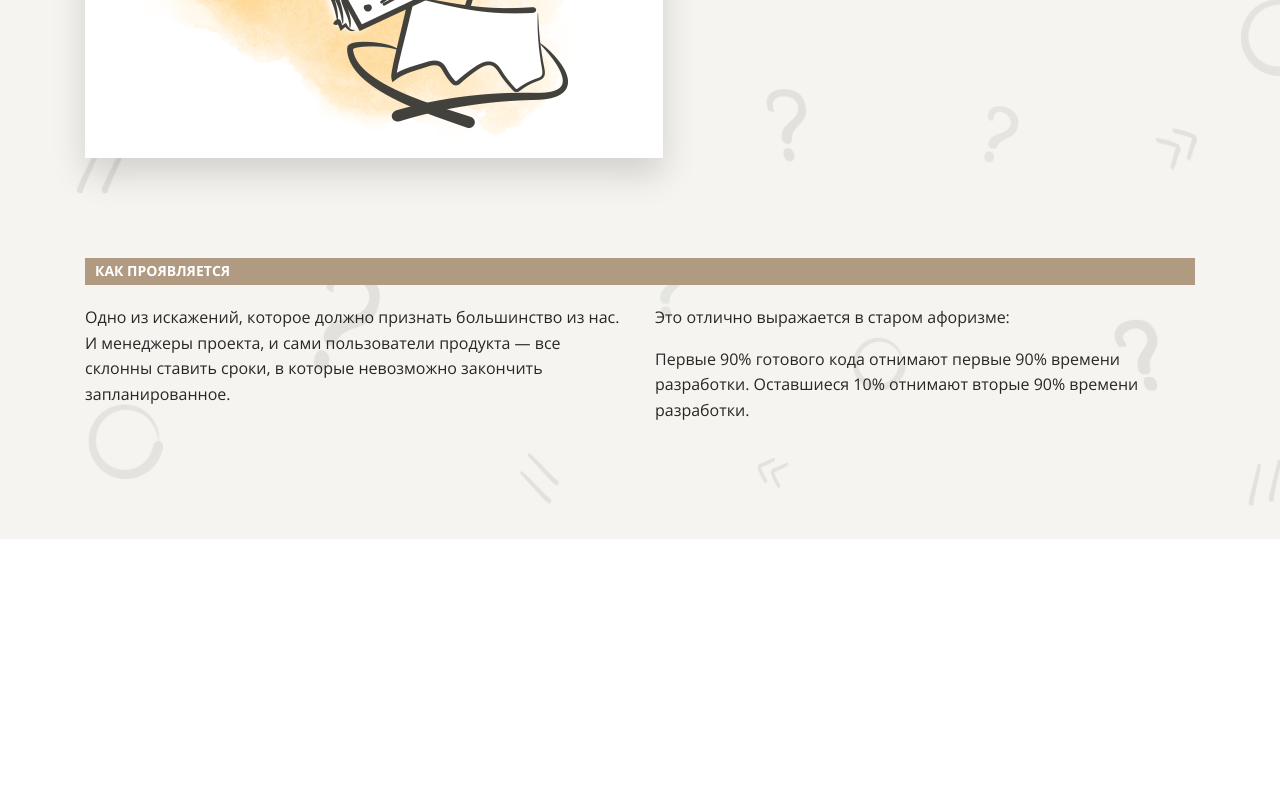
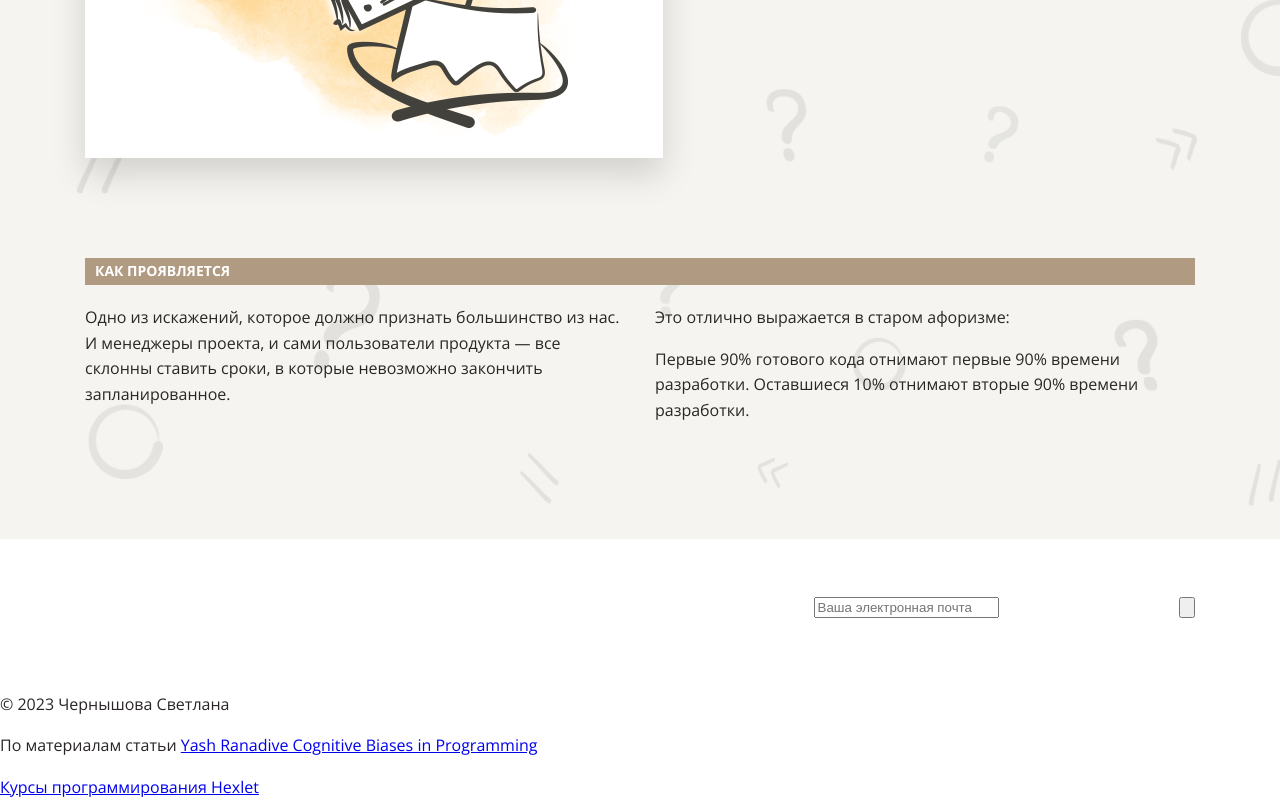
Before and after one commit to SvetlanaPeskova/layout-designer-project-58, a website: page src/index.html in a window 1280 px wide. Shown: the part 6730-7530 px from the top of the page. Before the commit the page ends 7269 px from the top, so only its background shows below. Drawn offline with Linux system fonts and the light colour scheme.

Commit message:
fix index.html

```diff
--- a/src/index.html
+++ b/src/index.html
@@ -244,7 +244,30 @@
         </section>
 
         <footer>
-
-    </footer>
+            <div class="container">
+                <div class="footer-info flex-text white">
+                    <div class="footer-info-title">
+                        <h3 class="white">Хотите узнать больше?<br>Подпишитесь на обновления</h3>
+                    </div>
+                    <div class="footer-form">
+                        <form>
+                            <label>
+                                <p class="footer-form-title">Электронная почта</p>
+                                <div class="flex-text">
+                                    <input class="footer-info-input" placeholder="Ваша электронная почта" type="email">
+                                    <button class="footer-info-button" type="submit"></button>
+                                </div>
+                            </label>
+                        </form>
+                        <p class="footer-info-agree">Подписываясь, вы принимаете <a class="footer-info-link white" href="#">правила сервиса</a></p>
+                    </div>
+                </div>
+            </div>
+            <div class="contact">
+                <p>© 2023 Чернышова Светлана</p>
+                <p>По материалам статьи <a class="contact-link" href="#">Yash Ranadive Cognitive Biases in Programming</a></p>
+                <a class="contact-link" href="#">Курсы программирования Hexlet</a>
+            </div>
+        </footer>
 </body>
 </html>
```
